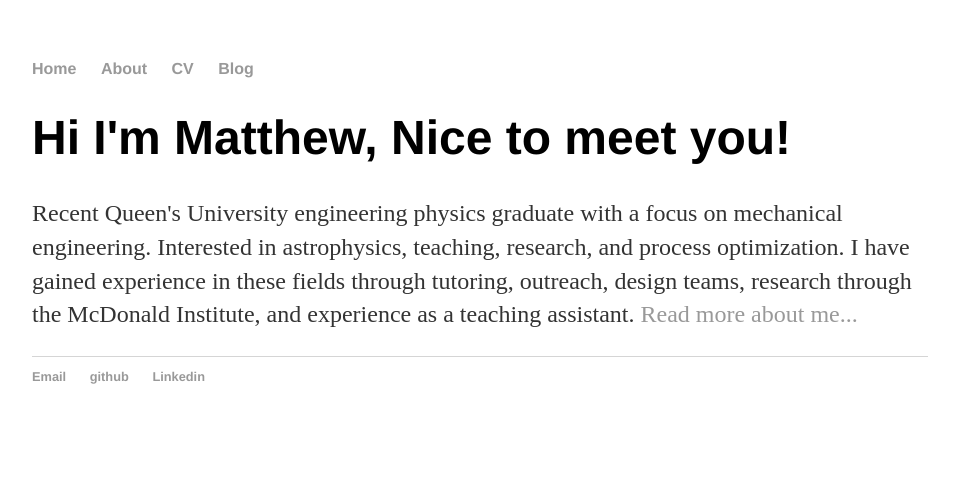
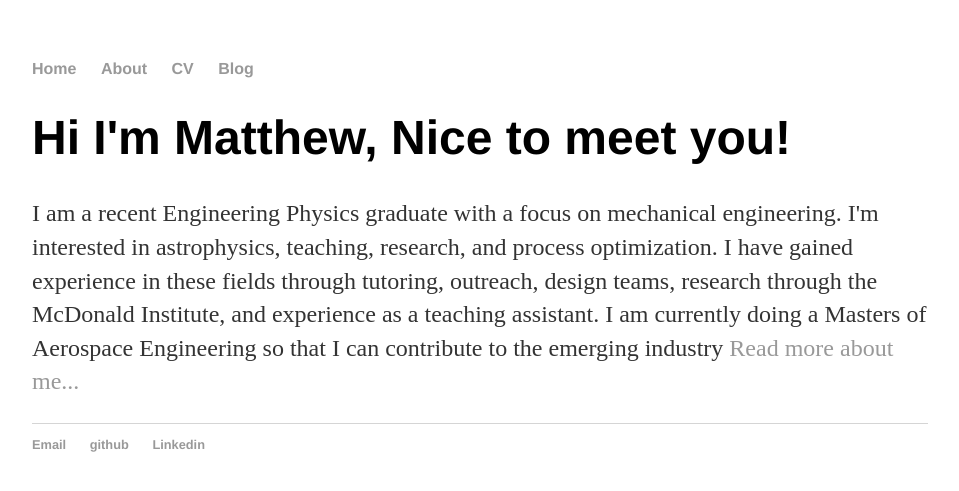
Before and after one commit to mjkgreen/mjkgreen.github.io, a Jekyll site: the page built from index.html, in a window 1280 px wide. Shown: the top 491 px of the page, without its empty margins (160-1119 px from the left). Built offline with Jekyll 4.4.1, drawn with Linux system fonts in a browser that asks for light colours.

Commit message:
Update index.html
updated to work with default layout

```diff
--- a/index.html
+++ b/index.html
@@ -1,34 +1,12 @@
-<!DOCTYPE html>
-<html>
-	<head>
-		<title>Matthew Green</title>
-		<!-- link to main stylesheet -->
-		<link rel="stylesheet" type="text/css" href="/css/main.css">
-	</head>
-	<body>
-		<nav>
-    		<ul>
-        		<li><a href="/">Home</a></li>
-	        	<li><a href="/about">About</a></li>
-        		<li><a href="/cv">CV</a></li>
-        		<li><a href="/blog">Blog</a></li>
-    		</ul>
-		</nav>
-		<div class="container">
-    		<div class="blurb">
-        		<h1>Hi I'm Matthew, Nice to meet you!</h1>
-				<p>Recent Queen's University engineering physics graduate with a focus on mechanical engineering.
-          Interested in astrophysics, teaching, research, and process optimization. I have gained experience
+---
+layout: default
+title: Matthew Green
+---
+<div class="blurb">
+	<h1>Hi I'm Matthew, Nice to meet you!</h1>
+	<p>I am a recent Engineering Physics graduate with a focus on mechanical engineering.
+          I'm interested in astrophysics, teaching, research, and process optimization. I have gained experience
           in these fields through tutoring, outreach, design teams, research through the McDonald Institute,
-          and experience as a teaching assistant. <a href="/about">Read more about me...</a></p>
-    		</div><!-- /.blurb -->
-		</div><!-- /.container -->
-		<footer>
-    		<ul>
-        		<li><a href="mailto:m.green@queensu.ca">Email</a></li>
-        		<li><a href="https://github.com/mjkgreen">github</a></li>
-            <li><a href="https://www.linkedin.com/in/matthew-green-1079/">Linkedin</a></li>
-			</ul>
-		</footer>
-	</body>
-</html>
+          and experience as a teaching assistant. I am currently doing a Masters of Aerospace Engineering so that
+	  I can contribute to the emerging industry <a href="/about">Read more about me...</a></p>
+</div><!-- /.blurb -->
```
